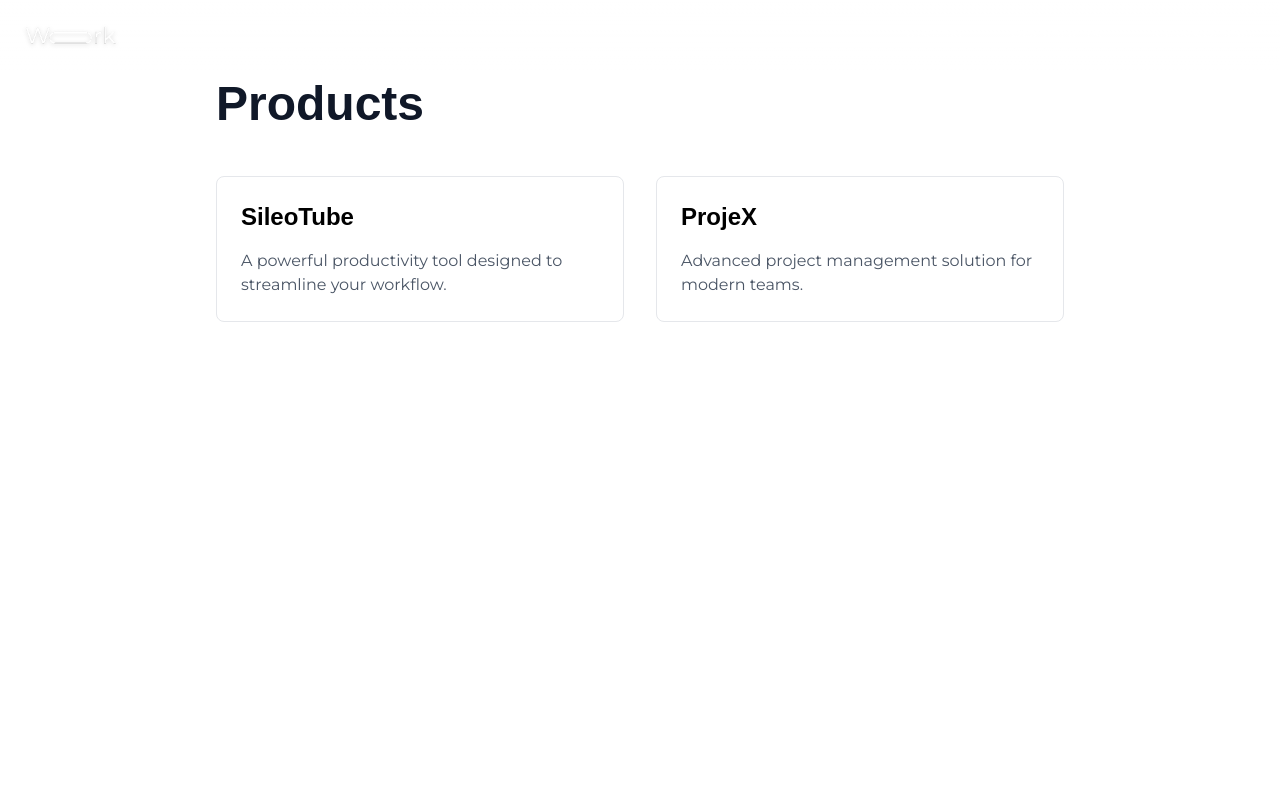
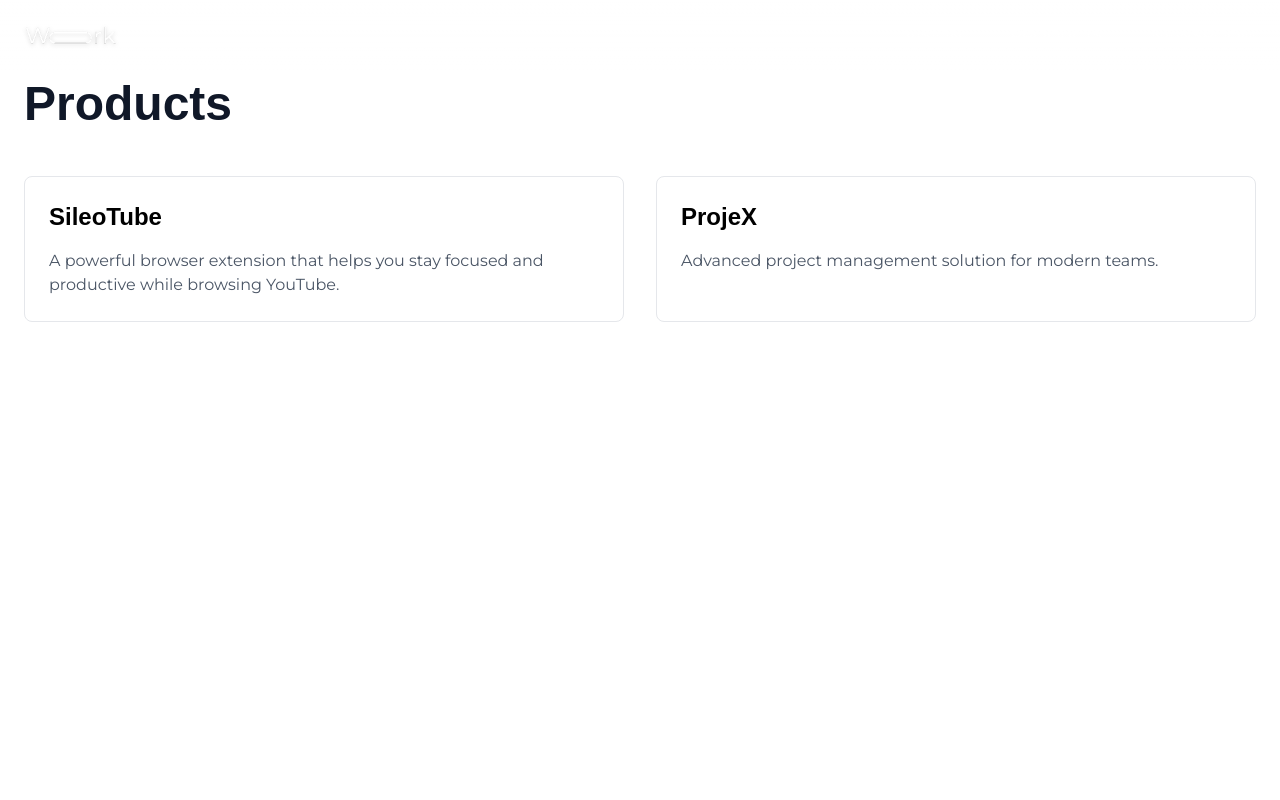
Before and after one commit to workvar/worker.com, a Next.js app: page /products in a window 1280 px wide. Shown: the top 800 px of the page. Built offline with nearby package versions, Linux system fonts and the light colour scheme; a web font is replaced by a local one.

Commit message:
OG changes

```diff
--- a/app/page.tsx
+++ b/app/page.tsx
@@ -3,6 +3,46 @@ import TheProblem from "@/src/components/pages/Landing/sections/TheProblem";
 import TheEpidemic from "@/src/components/pages/Landing/sections/TheEpidemic";
 import TheAddress from "@/src/components/pages/Landing/sections/TheAddress";
 import PreFooter from "@/src/components/pages/Landing/sections/PreFooter";
+import { Metadata } from "next";
+
+
+export const metadata: Metadata = {
+  title: "WorkVar - Your Productivity OS",
+  description: "WorkVar - Your productivity OS with modern tools and solutions",
+  metadataBase: new URL("https://workvar.com"),
+  openGraph: {
+    title: "WorkVar - Your Productivity OS",
+    description: "WorkVar - Your productivity OS with modern tools and solutions",
+    images: [
+      {
+        url: "/og-anime.gif",
+        width: 1200,
+        height: 630,
+        alt: "WorkVar - Your Productivity OS",
+      },
+    ],
+  },
+  twitter: {
+    card: "summary_large_image",
+    images: [
+      {
+        url: "/og-anime.gif",
+        width: 1200,
+        height: 630,
+        alt: "WorkVar - Your Productivity OS",
+      },
+    ],
+  },
+  icons: {
+    icon: [
+      { url: "/favicon.ico", sizes: "any" },
+      { url: "/icon.png", type: "image/png", sizes: "32x32" },
+    ],
+    apple: [
+      { url: "/apple-icon.png", sizes: "180x180", type: "image/png" },
+    ],
+  },
+};
 
 export default function Home() {
   return (
--- a/app/products/page.tsx
+++ b/app/products/page.tsx
@@ -1,21 +1,35 @@
+import Image from "next/image";
+import Link from "next/link";
+
+const data = [
+  {
+    title: "SileoTube",
+    description: "A powerful browser extension that helps you stay focused and productive while browsing YouTube.",
+    image: "/images/sileotube.png",
+    link: "/products/sileotube",
+  },
+  {
+    title: "ProjeX",
+    description: "Advanced project management solution for modern teams.",
+    image: "/images/projex.png",
+    link: "/products/projex",
+  }
+]
+
 export default function Products() {
   return (
     <div className="min-h-screen bg-white">
-      <div className="max-w-4xl mx-auto px-6 py-20">
+      <div className="max-w-7xl mx-auto px-6 py-20">
         <h1 className="text-5xl font-bold text-gray-900 mb-8">Products</h1>
         <div className="grid grid-cols-1 md:grid-cols-2 gap-8 mt-12">
-          <div className="border border-gray-200 rounded-lg p-6">
-            <h2 className="text-2xl font-semibold mb-4">SileoTube</h2>
-            <p className="text-gray-600">
-              A powerful productivity tool designed to streamline your workflow.
-            </p>
-          </div>
-          <div className="border border-gray-200 rounded-lg p-6">
-            <h2 className="text-2xl font-semibold mb-4">ProjeX</h2>
-            <p className="text-gray-600">
-              Advanced project management solution for modern teams.
-            </p>
-          </div>
+          {data.map((item) => (
+            <Link href={item.link} key={item.title} className="border border-gray-200 rounded-lg p-6">
+              {/* <Image src={item.image} alt={item.title} width={100} height={100} /> */}
+              <h2 className="text-2xl font-semibold mb-4">{item.title}</h2>
+              <p className="text-gray-600">{item.description}</p>
+            </Link>
+
+          ))}
         </div>
       </div>
     </div>
--- /dev/null
+++ b/app/products/sileotube/page.tsx
@@ -0,0 +1,7 @@
+export default function SileoTube() {
+  return (
+    <div className="min-h-screen bg-red-400">
+      <h1>SileoTube</h1>
+    </div>
+  );
+}
--- /dev/null
+++ b/app/products/uninstallsurvey/sileotube/page.tsx
@@ -0,0 +1,9 @@
+const UninstallSurvey = () => {
+  return (
+    <div>
+      <h1>Uninstall Survey</h1>
+    </div>
+  );
+};
+
+export default UninstallSurvey;
```
Also changed, not shown: 1 other file (tests, documents, lock files or other folders).
